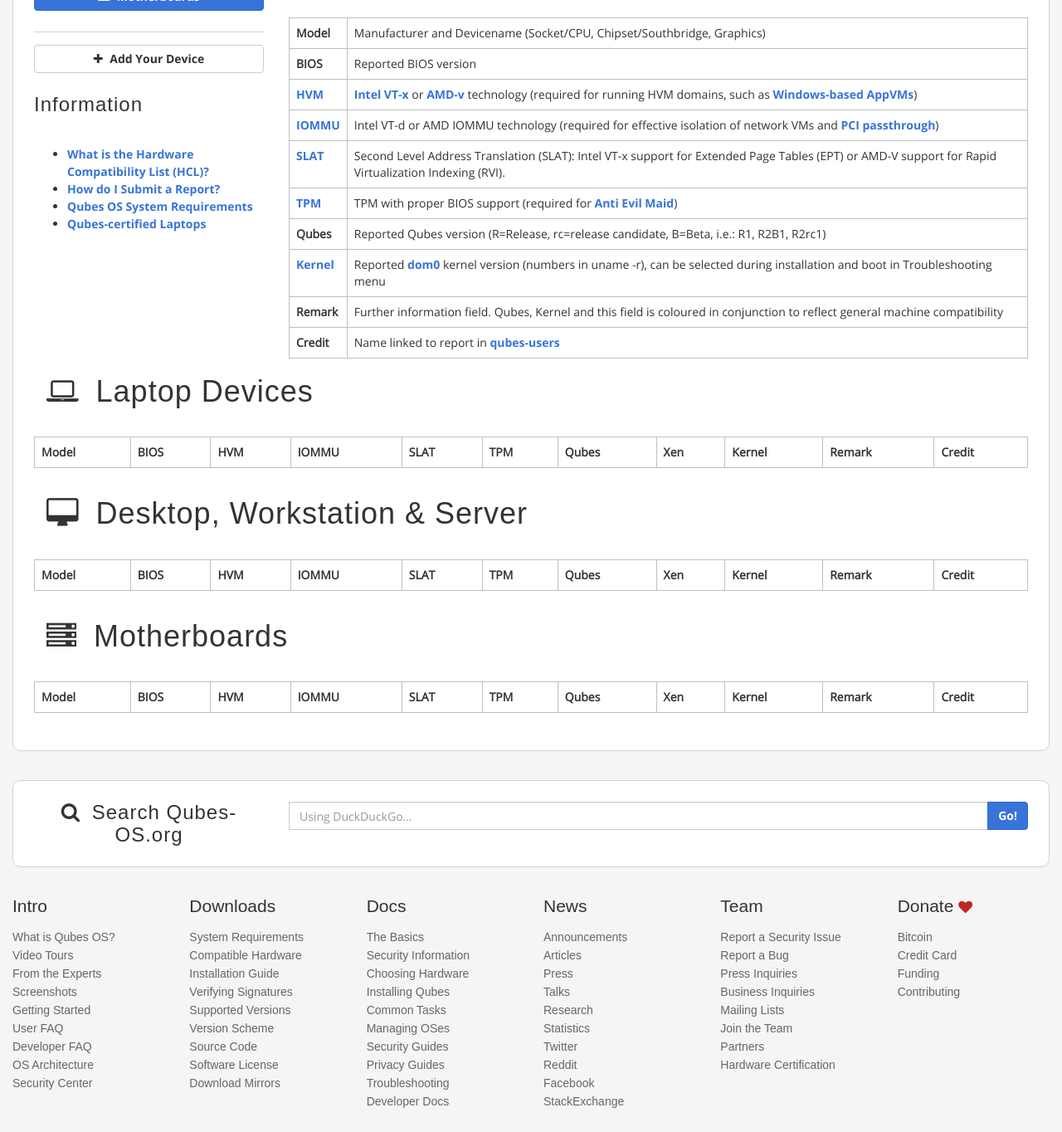
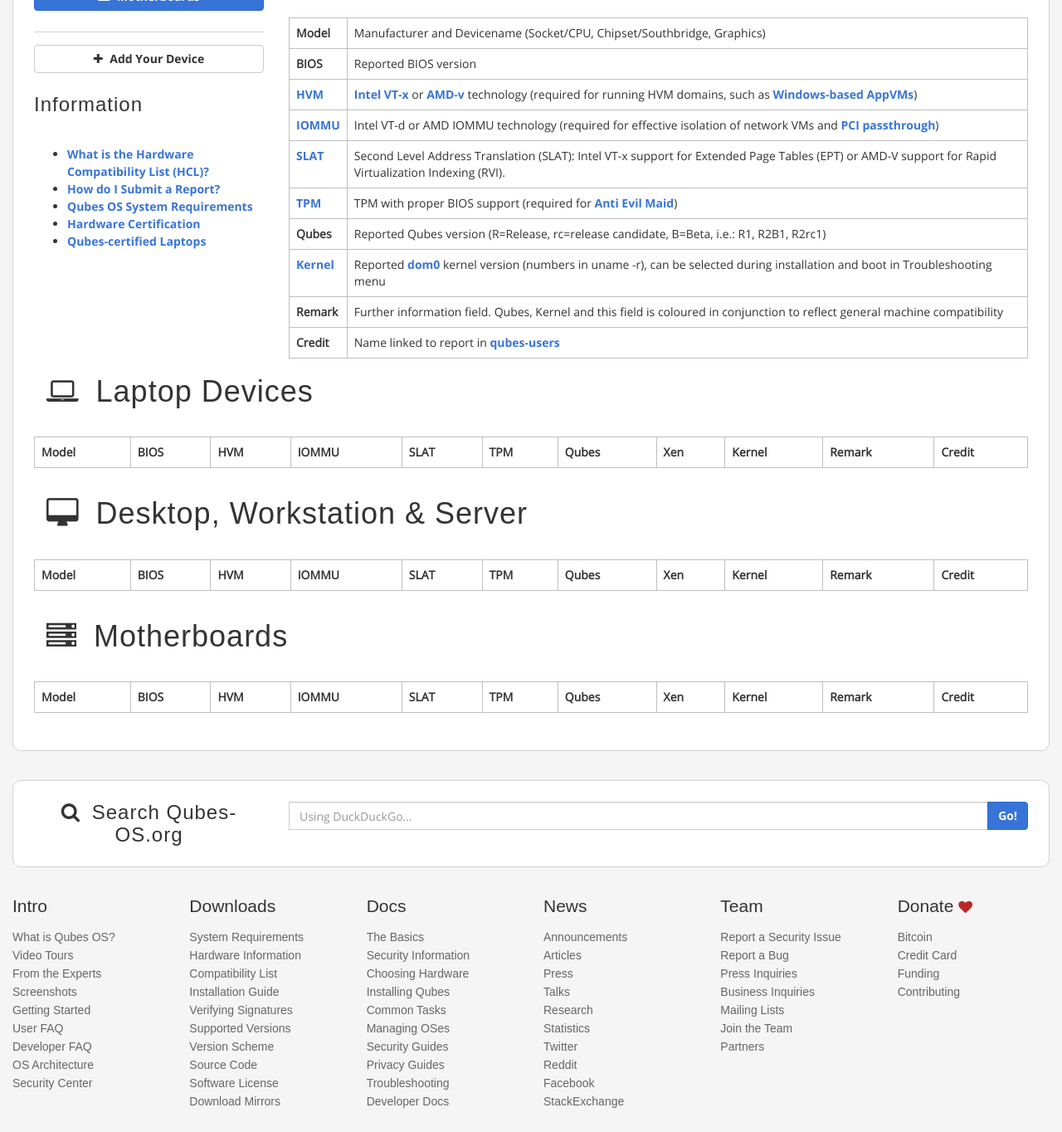
Before and after one commit to QubesOS/qubesos.github.io, a Jekyll site: the page built from pages/hcl.html, in a window 1280 px wide and 1400 px high, scrolled down 421 px, cut to the strip 0-1364 px from the top of the window. Shown: the whole strip at 83% size. Built offline with Jekyll 4.4.1, drawn with Linux system fonts in a browser that asks for light colours; some web fonts are replaced.

Commit message:
Update links

```diff
--- a/_data/architecture.yml
+++ b/_data/architecture.yml
@@ -31,7 +31,9 @@
   sub-pages:
   - title: System Requirements
     url: /doc/system-requirements/
-  - title: Compatible Hardware
+  - title: Hardware Information
+    url: /hardware/
+  - title: Compatibility List
     url: /hcl/
   - title: Installation Guide
     url: /doc/installation-guide/
@@ -124,9 +126,6 @@
   - title: Partners
     url: /partners/
     icon: fa-globe
-  - title: Hardware Certification
-    url: /hardware-certification/
-    icon: fa-laptop
 
 - title: Donate
   url: /donate/
--- a/pages/hcl.html
+++ b/pages/hcl.html
@@ -28,7 +28,8 @@ redirect_from: /compatible-hardware/
         <li><a href="/doc/hcl/">What is the Hardware Compatibility List (HCL)?</a></li>
         <li><a href="/doc/hcl/#generating-and-submitting-new-reports">How do I Submit a Report?</a></li>
         <li><a href="/doc/system-requirements/">Qubes OS System Requirements</a></li>
-        <li><a href="/doc/certified-laptops/">Qubes-certified Laptops</a></li>
+        <li><a href="/doc/hardware/#hardware-certification">Hardware Certification</a></li>
+        <li><a href="/doc/hardware/#qubes-certified-laptops">Qubes-certified Laptops</a></li>
       </ul>
     </div>
     <div class="col-lg-9 col-md-9">
```
Also changed, not shown: pages/downloads.md (+1 -1 lines).
